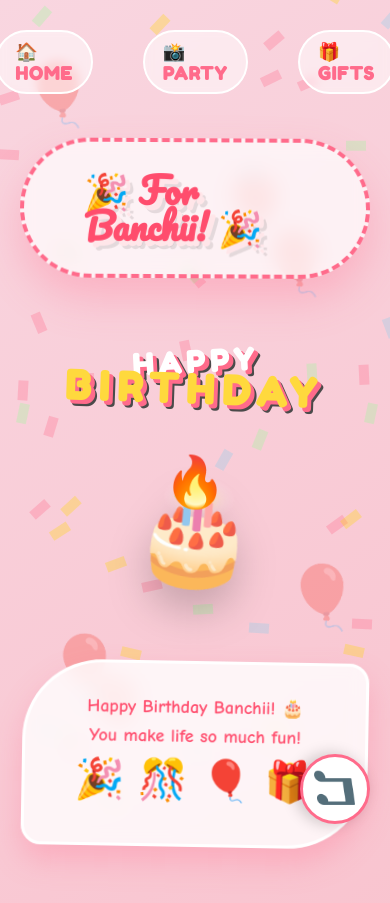
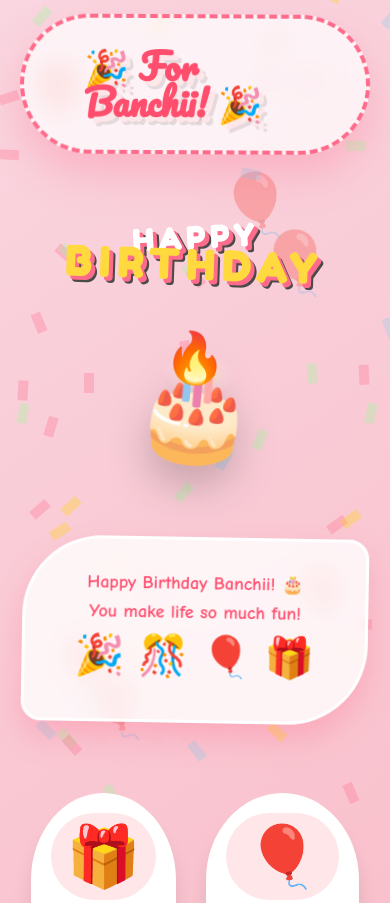
Before and after one commit to Sisuka2003/Sisuka2003.github.io, a plain HTML site: page index.html in a window 390 px wide. Shown: the top 903 px of the page. Drawn offline with Linux system fonts and the light colour scheme.

Commit message:
Remove navigation and contact sections from index.html
Removed navigation, contact section, and music note elements from the HTML.

```diff
--- a/index.html
+++ b/index.html
@@ -76,37 +76,6 @@
             100% { transform: translateY(100vh) rotate(360deg); }
         }
 
-        /* Navigation */
-        nav {
-            display: flex;
-            justify-content: center;
-            gap: 50px;
-            padding: 30px 0;
-            position: relative;
-            z-index: 10;
-        }
-
-        nav a {
-            color: #ff6b8b;
-            text-decoration: none;
-            font-size: 22px;
-            font-weight: bold;
-            padding: 10px 25px;
-            border-radius: 50px;
-            background: rgba(255, 255, 255, 0.5);
-            backdrop-filter: blur(5px);
-            border: 2px solid white;
-            transition: all 0.3s ease;
-            font-family: 'Fredoka One', sans-serif;
-            letter-spacing: 1px;
-        }
-
-        nav a:hover {
-            transform: scale(1.1) rotate(-2deg);
-            background: white;
-            box-shadow: 0 10px 20px rgba(255, 107, 139, 0.3);
-        }
-
         /* Main Container */
         .container {
             max-width: 1200px;
@@ -118,7 +87,7 @@
             flex-direction: column;
             align-items: center;
             justify-content: center;
-            min-height: calc(100vh - 100px);
+            min-height: 100vh;
         }
 
         /* Banner */
@@ -342,62 +311,6 @@
             }
         }
 
-        /* Contact Section */
-        .contact-section {
-            margin: 50px 0;
-        }
-
-        .contact-btn {
-            display: inline-block;
-            padding: 15px 40px;
-            background: #ff6b8b;
-            color: white;
-            text-decoration: none;
-            font-size: 24px;
-            font-weight: bold;
-            border-radius: 40px;
-            border: 3px solid white;
-            box-shadow: 0 8px 0 #b34e67, 0 10px 20px rgba(0,0,0,0.2);
-            transition: all 0.3s ease;
-            font-family: 'Fredoka One', sans-serif;
-            letter-spacing: 2px;
-        }
-
-        .contact-btn:hover {
-            transform: scale(1.05) translateY(-3px);
-            box-shadow: 0 12px 0 #b34e67, 0 15px 25px rgba(0,0,0,0.2);
-        }
-
-        .contact-btn:active {
-            transform: translateY(5px);
-            box-shadow: 0 4px 0 #b34e67, 0 8px 15px rgba(0,0,0,0.2);
-        }
-
-        /* Music Note */
-        .music-note {
-            position: fixed;
-            bottom: 20px;
-            right: 20px;
-            font-size: 40px;
-            background: white;
-            width: 70px;
-            height: 70px;
-            border-radius: 50%;
-            display: flex;
-            align-items: center;
-            justify-content: center;
-            box-shadow: 0 5px 15px rgba(0,0,0,0.2);
-            cursor: pointer;
-            z-index: 100;
-            animation: spin 4s infinite linear;
-            border: 3px solid #ff6b8b;
-        }
-
-        @keyframes spin {
-            0% { transform: rotate(0deg); }
-            100% { transform: rotate(360deg); }
-        }
-
         /* Responsive */
         @media (max-width: 768px) {
             .banner h1 {
@@ -424,11 +337,6 @@
             .party-button {
                 font-size: 22px;
                 padding: 15px 30px;
-            }
-
-            nav a {
-                font-size: 18px;
-                padding: 8px 18px;
             }
         }
 
@@ -468,18 +376,6 @@
 
     <!-- Confetti Background -->
     <div class="confetti" id="confetti"></div>
-
-    <!-- Music Note -->
-    <div class="music-note" onclick="playPartyMusic()">
-        🎵
-    </div>
-
-    <!-- Navigation -->
-    <nav>
-        <a href="#">🏠 HOME</a>
-        <a href="#">📸 PARTY</a>
-        <a href="#">🎁 GIFTS</a>
-    </nav>
 
     <!-- Main Content -->
     <div class="container">
@@ -534,11 +430,6 @@
             <button class="party-button" onclick="startParty()">
                 🎉 CLICK FOR SURPRISE! 🎉
             </button>
-        </div>
-
-        <!-- Contact Button -->
-        <div class="contact-section">
-            <a href="#" class="contact-btn">📱 CONTACT BANCHII</a>
         </div>
     </div>
 
@@ -608,13 +499,6 @@
             }, 500);
         }
 
-        // Play music (simulated)
-        function playPartyMusic() {
-            partyPopper('🎵');
-            partyPopper('🎶');
-            alert('🎵 PARTY MUSIC! 🎵\n\n* Happy Birthday song playing in your heart * ❤️');
-        }
-
         // Initialize
         createConfetti();
 
```
